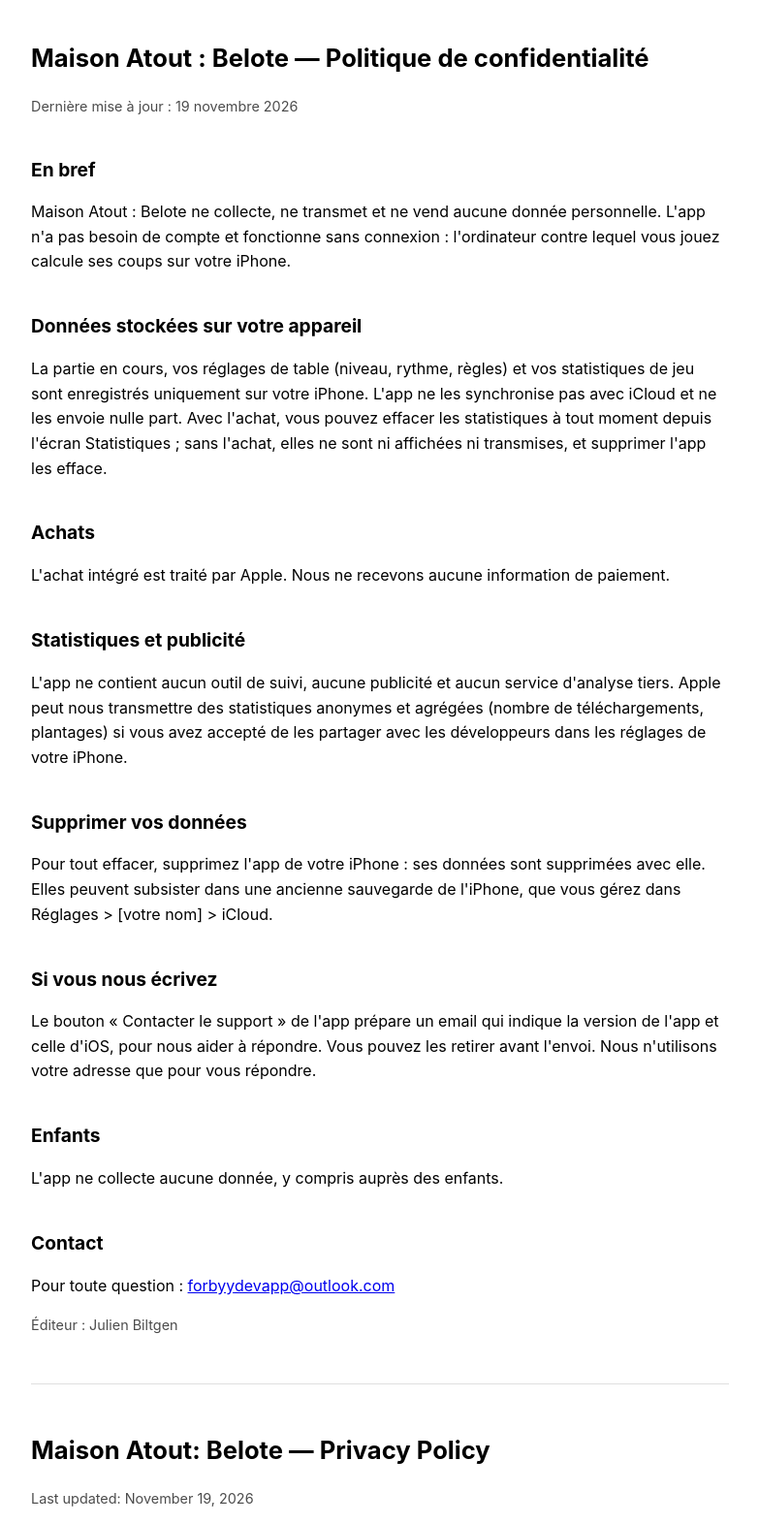
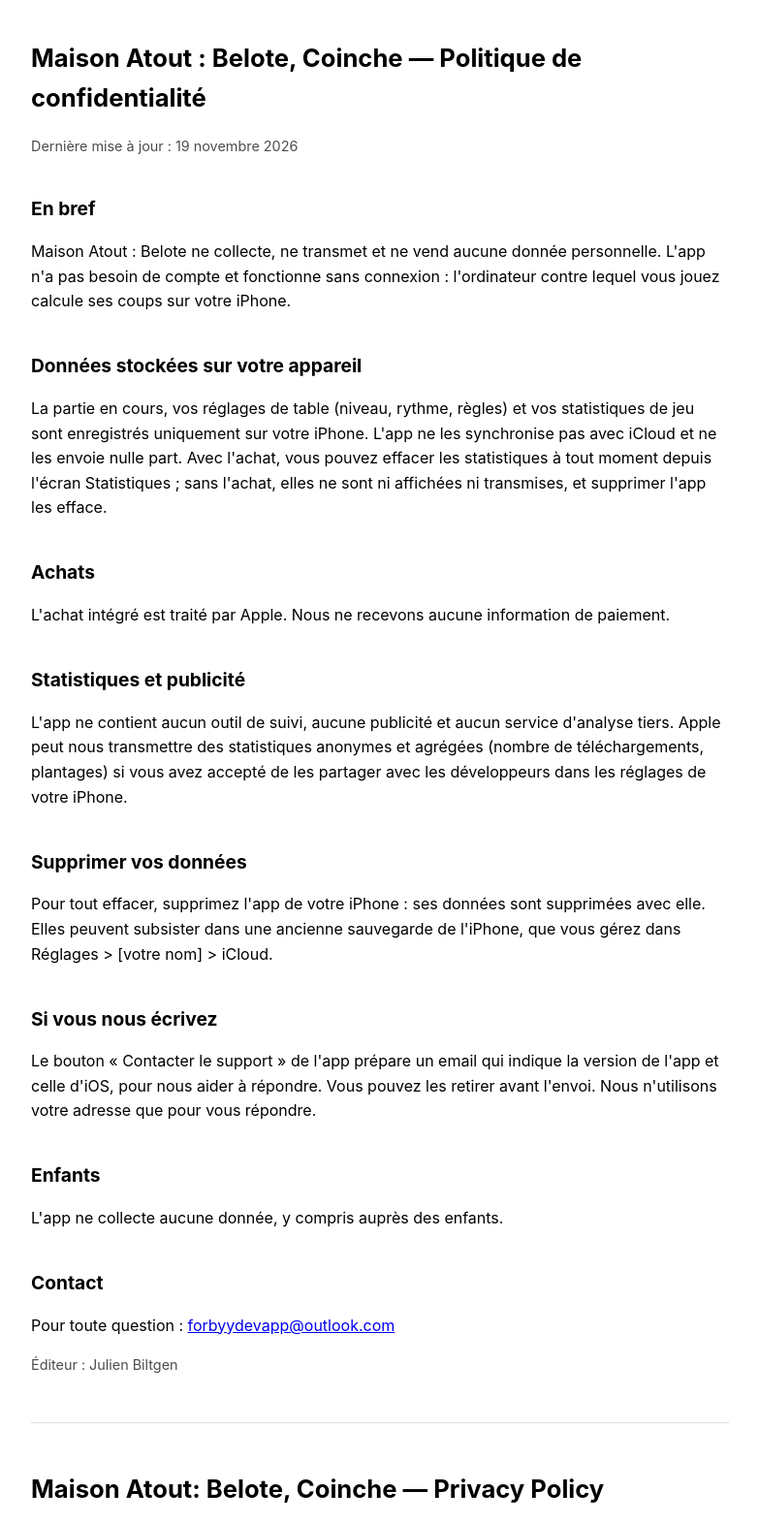
Before and after one commit to Forbyyy/studio-legal, a plain HTML site: page belote/confidentialite.html in a window 1280 px wide. Shown: the top 1572 px of the page at 97% size, without its empty margins (248-1031 px from the left). Drawn offline with Linux system fonts and the light colour scheme.

Commit message:
Belote : titre complet des pages légales
Co-Authored-By: Claude Opus 5.5 <noreply@anthropic.com>

```diff
--- a/belote/confidentialite.html
+++ b/belote/confidentialite.html
@@ -3,7 +3,7 @@
 <head>
 <meta charset="utf-8">
 <meta name="viewport" content="width=device-width, initial-scale=1">
-<title>Maison Atout : Belote — Politique de confidentialité / Privacy Policy</title>
+<title>Maison Atout : Belote, Coinche — Politique de confidentialité / Privacy Policy</title>
 <style>
   :root { color-scheme: light dark; }
   body { font: 16px/1.6 -apple-system, BlinkMacSystemFont, "Segoe UI", sans-serif; max-width: 720px; margin: 40px auto; padding: 0 20px; }
@@ -17,7 +17,7 @@
      parties, réglages et statistiques dans UserDefaults (BeloteStore) ; achat par StoreKit ;
      « Contacter le support » ouvre un brouillon d'email (FactorySupport/SupportMail.swift). -->
 
-<h1>Maison Atout : Belote — Politique de confidentialité</h1>
+<h1>Maison Atout : Belote, Coinche — Politique de confidentialité</h1>
 <p class="muted">Dernière mise à jour : 19 novembre 2026</p>
 
 <h2>En bref</h2>
@@ -48,7 +48,7 @@
 
 <hr>
 
-<h1 lang="en">Maison Atout: Belote — Privacy Policy</h1>
+<h1 lang="en">Maison Atout: Belote, Coinche — Privacy Policy</h1>
 <p class="muted">Last updated: November 19, 2026</p>
 
 <h2>Summary</h2>
```
Also changed, not shown: belote/support.html (+3 -3 lines).
